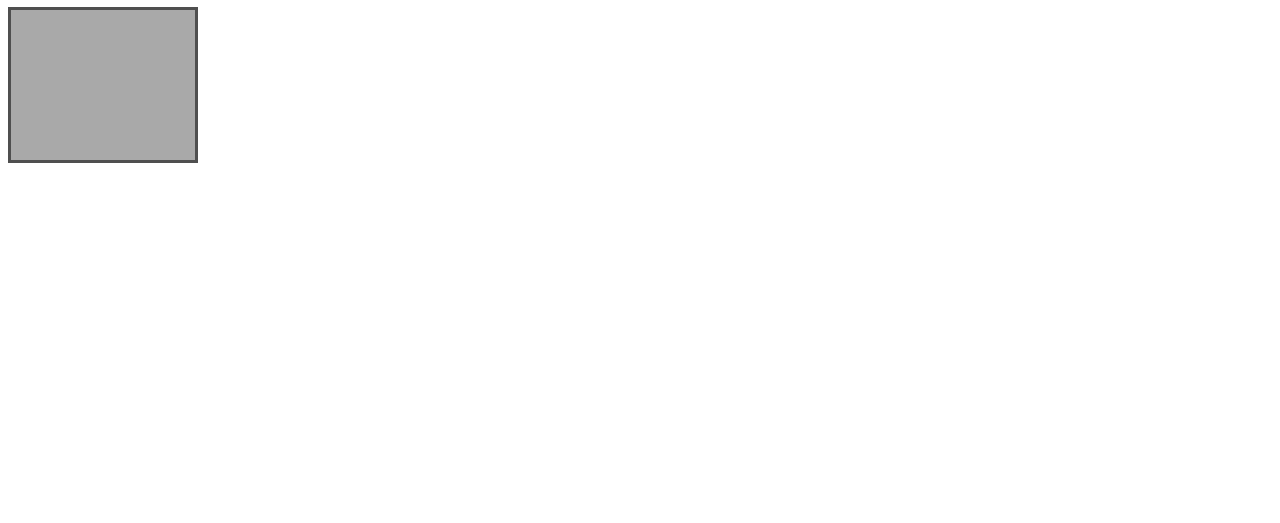
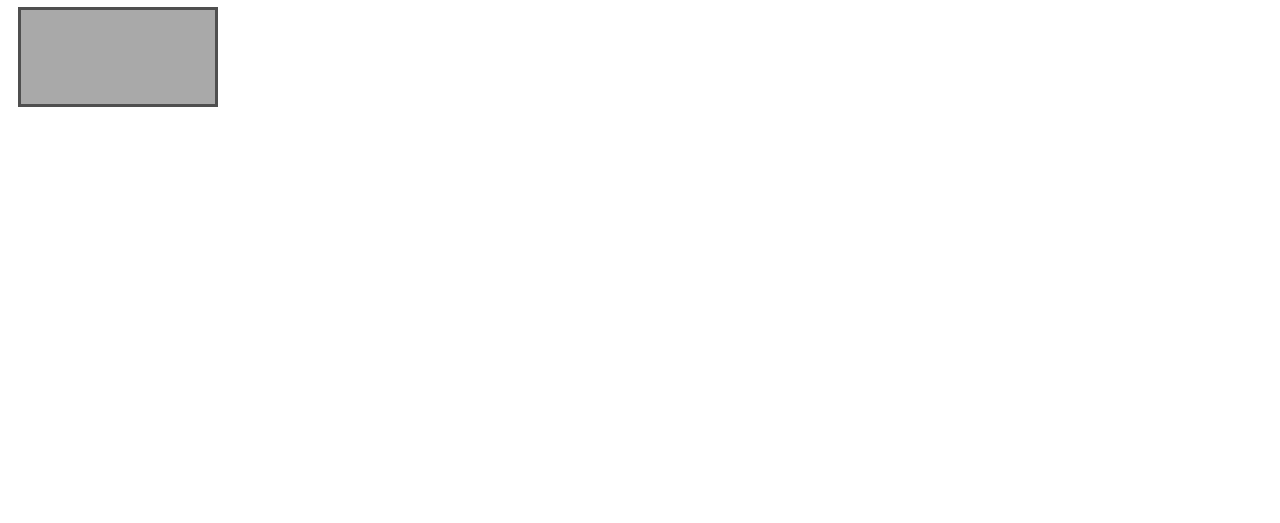
Before and after one commit to TaylorMaDEWotK18/Test, a plain HTML site: page index.html in a window 1280 px wide. Shown: the part 277-800 px from the top of the page. Drawn offline with Linux system fonts and the light colour scheme.

Commit message:
set up styling for all three items

```diff
--- a/style.css
+++ b/style.css
@@ -23,9 +23,17 @@
 
            /* Flexbox Training */
 .flexbox-item {
-	width: 15%;
-	padding: 75px 5px;
-	margin: 10px 0;
+	width: 200px;
+	margin: 10px;
 	border: 3px solid rgb(79, 79, 79);
 	background-color: darkgray;
 }
+.flexbox-item-1 {
+	min-height: 100px;
+}
+.flexbox-item-2 {
+	min-height: 200px;
+}
+.flexbox-item-3 {
+	min-height: 300px;
+}
```
